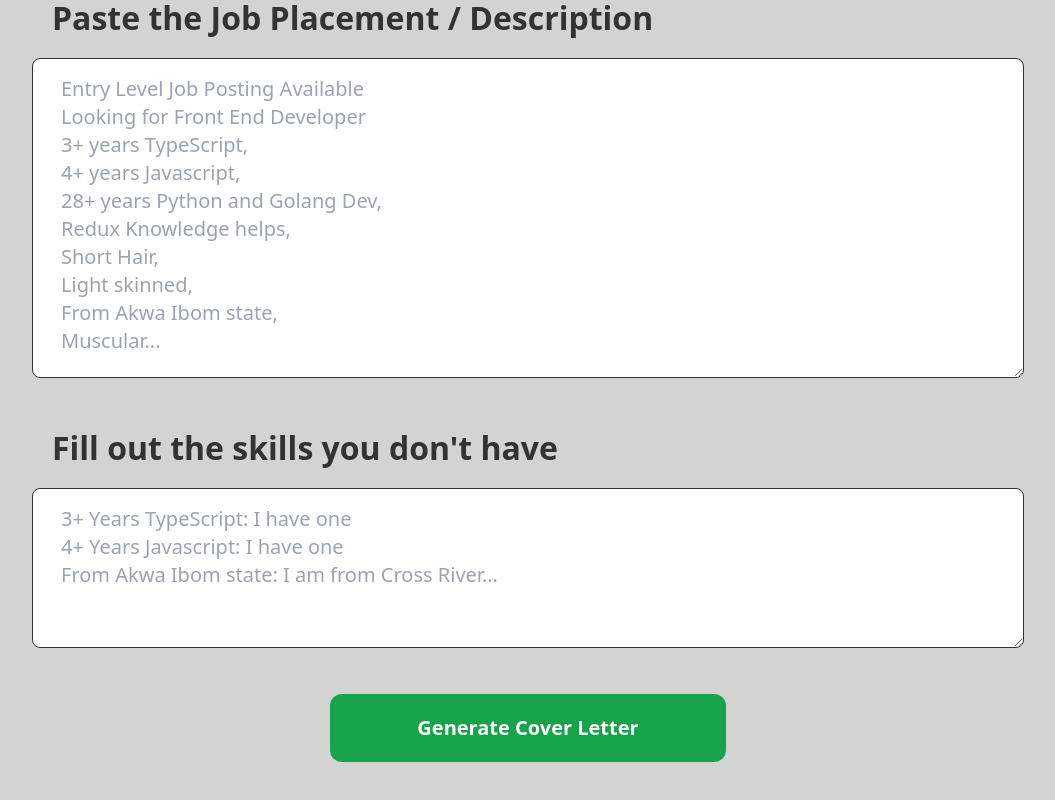
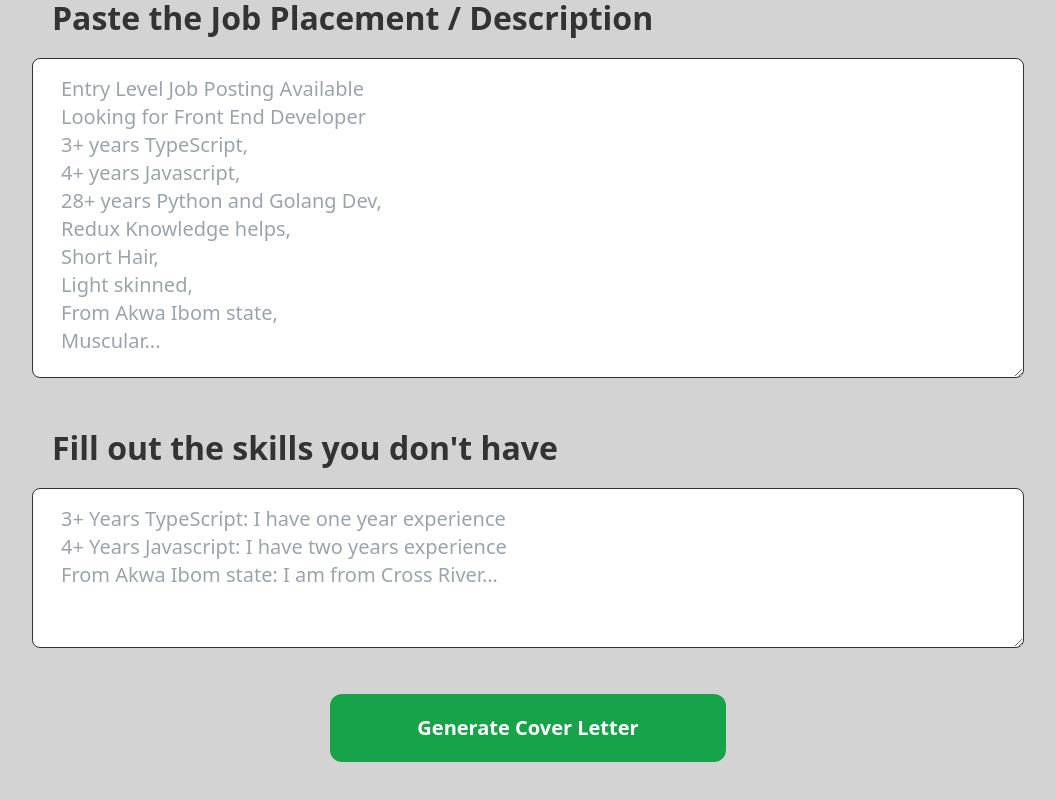
Before and after one commit to Judge-Paul/coverwrite-ai, a React (Vite) app: page / in a window 1280 px wide. Shown: the part 482-1282 px from the top of the page, without its empty margins (112-1167 px from the left). Built offline with nearby package versions, Linux system fonts and the light colour scheme.

Commit message:
feat: store form data in state

```diff
--- a/src/Components/Form.jsx
+++ b/src/Components/Form.jsx
@@ -11,38 +11,52 @@ Short Hair,
 Light skinned,
 From Akwa Ibom state,
 Muscular...`
-    const skills = `3+ Years TypeScript: I have one
-4+ Years Javascript: I have one
+    const skills = `3+ Years TypeScript: I have one year experience
+4+ Years Javascript: I have two years experience
 From Akwa Ibom state: I am from Cross River...`
-    const [formData, setFormData] = useState({})
-    console.log(formData)
+    const [formData, setFormData] = useState({
+        jobDesc: "",
+        skills: ""
+    })
+    function handleFormChange(event){
+        const {name, value} = event.target
+        setFormData((currFormData) => ({
+            ...currFormData,
+            [name]: value
+        }))
+    }
+
     return (
         <>
             <form className="pt-4 pb-10">
                 <div className="pb-10">
                     <label
-                        htmlFor="job-desc"
+                        htmlFor="jobDesc"
                         className="text-[1.2rem] md:text-[2rem] font-bold text-[#333333] md:pl-5"
                     >
                         Paste the Job Placement / Description
                     </label>
                     <textarea
-                        name="job-desc"
+                        name="jobDesc"
                         className="border focus:border-2 border-[#333333] rounded-lg w-full h-[20rem] px-7 py-4 text-xl md:mt-4"
                         placeholder={jobDesc}
+                        value={formData.placement}
+                        onChange={handleFormChange}
                     />
                 </div>
                 <div>
                     <label
-                        htmlFor="job-desc"
+                        htmlFor="skills"
                         className="text-[1.2rem] md:text-[2rem] font-bold text-[#333333] md:pl-5"
                     >
                         Fill out the skills you don't have
                     </label>
                     <textarea
-                        name="job-desc"
+                        name="skills"
                         className="border focus:border-2 border-[#333333] rounded-lg w-full h-[10rem] px-7 py-4 text-xl md:mt-4"
                         placeholder={skills}
+                        value={formData.skills}
+                        onChange={handleFormChange}
                     />
                 </div>
                 <div className="text-center pt-10">
```
